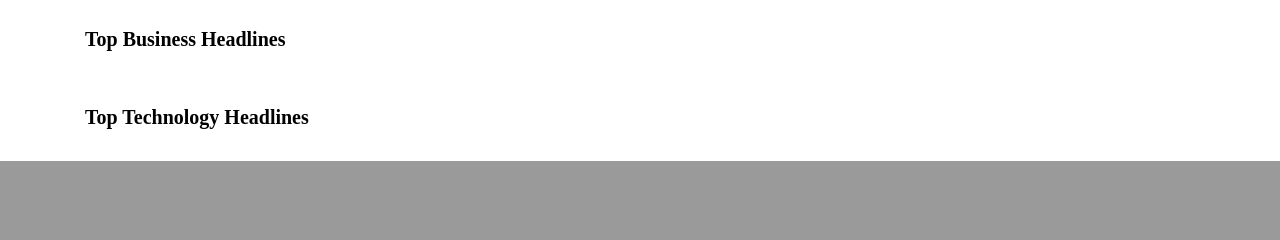
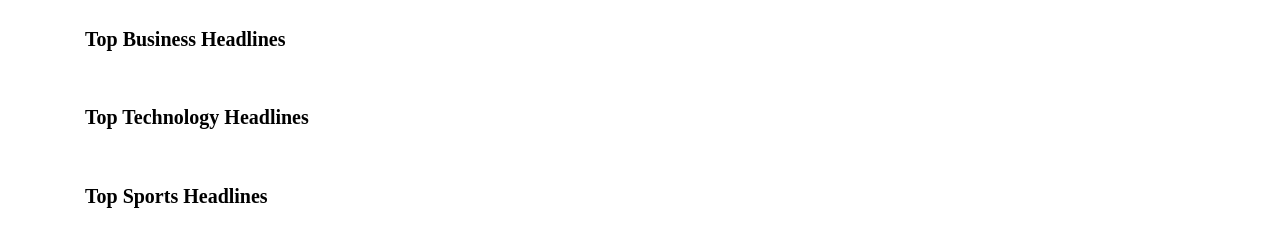
Before and after one commit to andyjohn23/new-api-flask, a Flask app: template app/templates/index.html in a window 1280 px wide. Shown: the part 665-905 px from the top of the page. Before the commit the page ends 826 px from the top, so only its background shows below. Run offline with Flask 2, Linux system fonts and the light colour scheme; the template is opened without the code that fills it, so the values that code supplies are empty.

Commit message:
updated files

```diff
--- a/app/static/css/index.css
+++ b/app/static/css/index.css
@@ -27,7 +27,7 @@
 .search-form{
     margin-right: 5%;
 }
-.general-news{
+.news-source{
     display: inline-grid;
     grid-template-columns: repeat(4, 1fr);
     grid-auto-rows: auto;
@@ -40,21 +40,21 @@ h3{
     font-weight: bold;
     font-family: 'Times New Roman', Times, serif;
 }
-.general-news p{
+.news-source p{
     font-size: 13px;
     color: black;
 }
-.general-news .card{
+.news-source .card{
     max-width: 90%;
     max-height: 100%;
     background-color: rgba(202, 217, 228, 0.3);
 }
-.general-news .card img{
+.news-source .card img{
     width: 100%;
     height: 100px;
     object-fit: contain;
 }
-.general-news h5{
+.news-source h5{
     font-size: 17px;
     font-family: 'Times New Roman', Times, serif;
     font-weight: bold;
@@ -65,34 +65,3 @@ h3{
     text-overflow: ellipsis;
     line-height: 15px;
 }
-.tech-news{
-    display: inline-grid;
-    grid-template-columns: repeat(4, 1fr);
-    grid-auto-rows: auto;
-    grid-gap: 10px;
-}
-.tech-news p{
-    font-size: 13px;
-    color: black;
-}
-.tech-news .card{
-    max-width: 90%;
-    max-height: 100%;
-    background-color: rgba(202, 217, 228, 0.3);
-}
-.tech-news .card img{
-    width: 100%;
-    height: 100px;
-    object-fit: contain;
-}
-.tech-news h5{
-    font-size: 17px;
-    font-family: 'Times New Roman', Times, serif;
-    font-weight: bold;
-    color: black;
-    width: 200px;
-    white-space: nowrap;
-    overflow: hidden;
-    text-overflow: ellipsis;
-    line-height: 15px;
-}
--- a/app/templates/index.html
+++ b/app/templates/index.html
@@ -41,13 +41,18 @@
 
     <div class="container">
         <h3>Top Business Headlines</h3>
-        <div class="general-news">
+        <div class="news-source">
             {{macro.displayNewsList(business)}}
         </div>
 
         <h3>Top Technology Headlines</h3>
-        <div class="tech-news">
+        <div class="news-source">
             {{macro.displayNewsList(technology)}}
+        </div>
+
+        <h3>Top Sports Headlines</h3>
+        <div class="news-source">
+            {{macro.displayNewsList(sports)}}
         </div>
 
 
```
Also changed, not shown: app/main/views.py (+6 -5 lines).
